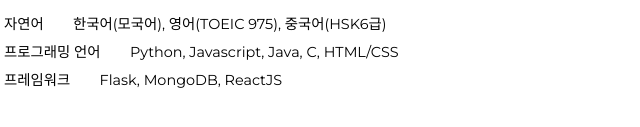
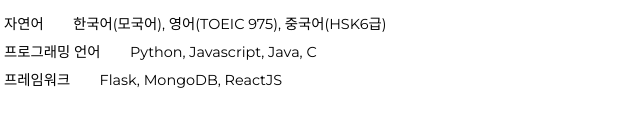
Before and after one commit to HyunchangOh/resume, a plain HTML site: page korean.html in a window 1280 px wide. Shown: the part 4507-4634 px from the top of the page, 252-892 px from the left. Drawn offline with nearby package versions, Linux system fonts and the light colour scheme.

Commit message:
remove html/css from programming languages

```diff
--- a/korean.html
+++ b/korean.html
@@ -391,7 +391,7 @@
             <div class="liner"></div>
             <div class="dot2"><span class="bold3">자연어</span> 한국어(모국어), 영어(TOEIC 975), 중국어(HSK6급) </div>
 
-            <div class="dot2"><span class="bold3">프로그래밍 언어</span> Python, Javascript, Java, C, HTML/CSS </div>
+            <div class="dot2"><span class="bold3">프로그래밍 언어</span> Python, Javascript, Java, C </div>
 
             <div class="dot2"><span class="bold3">프레임워크</span> Flask, MongoDB, ReactJS </div>
             <br>
```
